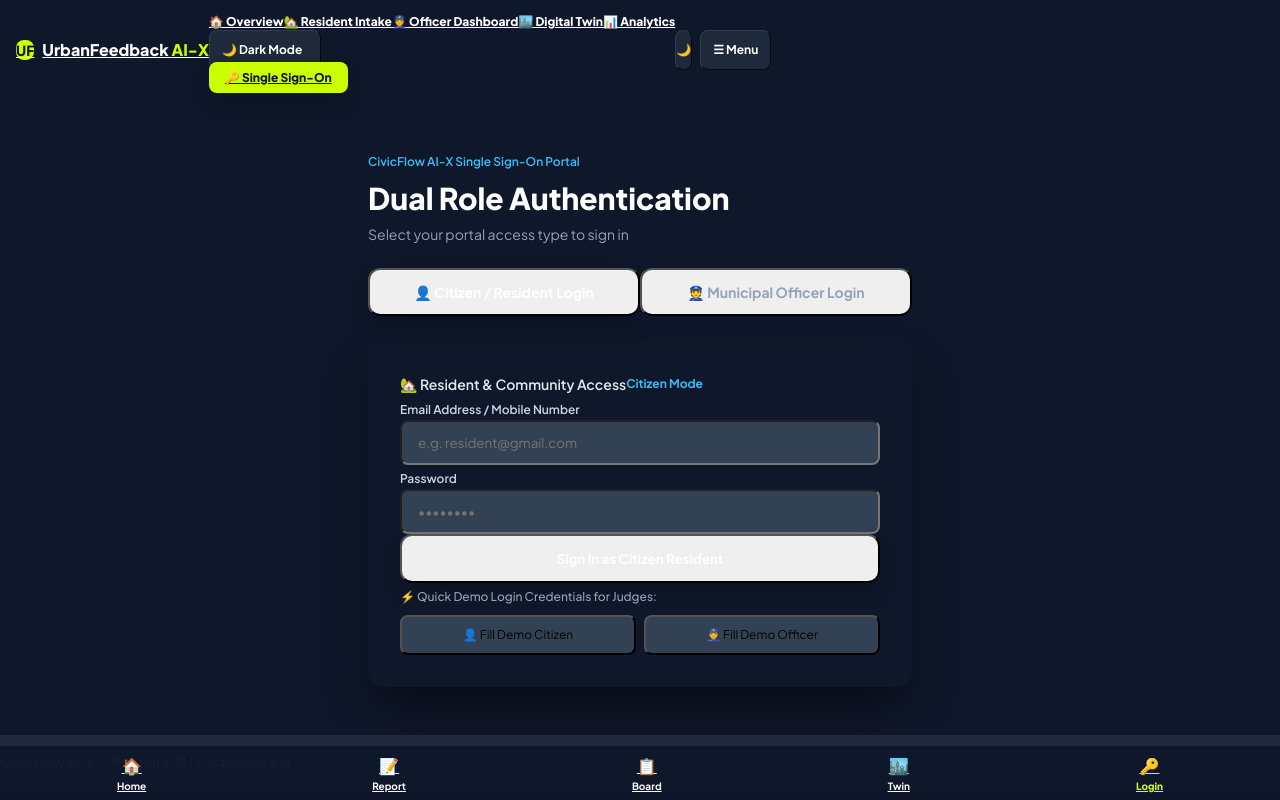
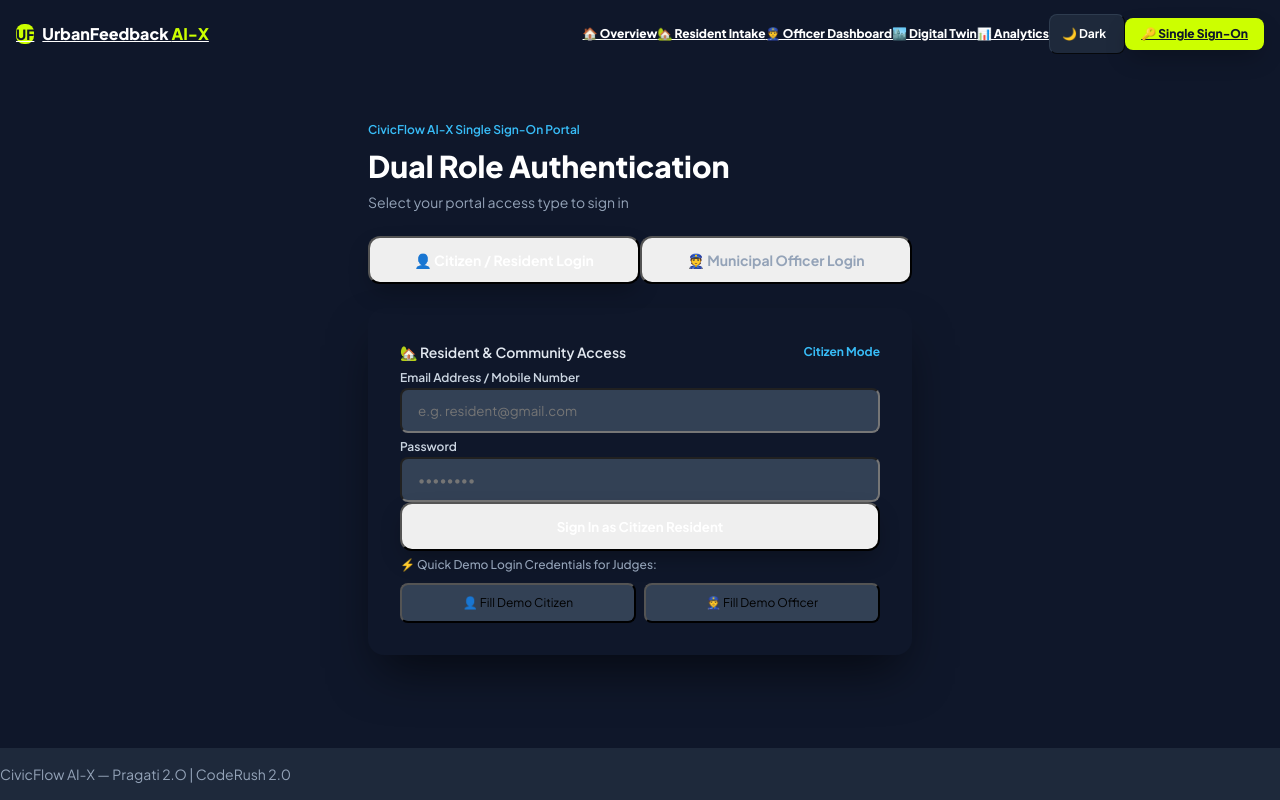
Before and after one commit to Yash-k10/complaint_box, a React (Vite) app in the folder client/: page /login in a window 1280 px wide. Built offline with nearby package versions, Linux system fonts and the light colour scheme.

Commit message:
enforce explicit navbar-desktop and navbar-mobile-toggle media queries to fix navbar overlap

```diff
--- a/client/src/components/Navbar.jsx
+++ b/client/src/components/Navbar.jsx
@@ -29,35 +29,35 @@ export default function Navbar() {
           </span>
         </Link>
 
-        {/* Desktop Navigation Links (Large Viewports >= 1024px) */}
-        <div className="hidden lg:flex items-center gap-6 text-xs font-extrabold shrink-0">
+        {/* Desktop Navigation Links (Only visible > 991px via .navbar-desktop) */}
+        <div className="navbar-desktop items-center gap-5 text-xs font-extrabold shrink-0">
           <Link
             to="/"
-            className={`transition px-2 py-1 rounded ${isActive('/') ? 'text-lime-accent bg-slate-800' : 'text-white hover:text-lime-accent'}`}
+            className={`transition px-2.5 py-1.5 rounded-lg ${isActive('/') ? 'text-lime-accent bg-slate-800' : 'text-white hover:text-lime-accent'}`}
           >
             🏠 Overview
           </Link>
           <Link
             to="/citizen"
-            className={`transition px-2 py-1 rounded ${isActive('/citizen') ? 'text-lime-accent bg-slate-800' : 'text-white hover:text-lime-accent'}`}
+            className={`transition px-2.5 py-1.5 rounded-lg ${isActive('/citizen') ? 'text-lime-accent bg-slate-800' : 'text-white hover:text-lime-accent'}`}
           >
             🏡 Resident Intake
           </Link>
           <Link
             to="/officer"
-            className={`transition px-2 py-1 rounded ${isActive('/officer') ? 'text-lime-accent bg-slate-800' : 'text-white hover:text-lime-accent'}`}
+            className={`transition px-2.5 py-1.5 rounded-lg ${isActive('/officer') ? 'text-lime-accent bg-slate-800' : 'text-white hover:text-lime-accent'}`}
           >
             👮 Officer Dashboard
           </Link>
           <Link
             to="/digital-twin"
-            className={`transition px-2 py-1 rounded ${isActive('/digital-twin') ? 'text-lime-accent bg-slate-800' : 'text-white hover:text-lime-accent'}`}
+            className={`transition px-2.5 py-1.5 rounded-lg ${isActive('/digital-twin') ? 'text-lime-accent bg-slate-800' : 'text-white hover:text-lime-accent'}`}
           >
             🏙️ Digital Twin
           </Link>
           <Link
             to="/analytics"
-            className={`transition px-2 py-1 rounded ${isActive('/analytics') ? 'text-lime-accent bg-slate-800' : 'text-white hover:text-lime-accent'}`}
+            className={`transition px-2.5 py-1.5 rounded-lg ${isActive('/analytics') ? 'text-lime-accent bg-slate-800' : 'text-white hover:text-lime-accent'}`}
           >
             📊 Analytics
           </Link>
@@ -69,7 +69,7 @@ export default function Navbar() {
             className="bg-slate-800 border border-slate-700 text-white px-3 py-1.5 rounded-lg font-bold text-xs flex items-center gap-1.5 hover:border-lime-accent transition shadow"
             title="Toggle Light / Dark Mode"
           >
-            <span>{isLightMode ? '☀️ Light Mode' : '🌙 Dark Mode'}</span>
+            <span>{isLightMode ? '☀️ Light' : '🌙 Dark'}</span>
             <span className={`w-7 h-4 rounded-full p-0.5 flex items-center transition ${isLightMode ? 'bg-amber-400 justify-end' : 'bg-slate-600 justify-start'}`}>
               <span className="w-3 h-3 rounded-full bg-slate-900 block" />
             </span>
@@ -77,14 +77,14 @@ export default function Navbar() {
 
           <Link
             to="/login"
-            className="bg-lime-accent hover:opacity-90 text-slate-900 px-4 py-2 rounded-lg font-black transition shadow-lg"
+            className="bg-lime-accent hover:opacity-90 text-slate-900 px-4 py-2 rounded-lg font-black transition shadow-lg shrink-0"
           >
             🔑 Single Sign-On
           </Link>
         </div>
 
-        {/* Mobile & Tablet Toggle Button (< 1024px) */}
-        <div className="lg:hidden flex items-center gap-2">
+        {/* Mobile & Tablet Toggle Button (Only visible <= 991px via .navbar-mobile-toggle) */}
+        <div className="navbar-mobile-toggle items-center gap-2">
           <button
             type="button"
             onClick={() => setIsLightMode(!isLightMode)}
@@ -104,7 +104,7 @@ export default function Navbar() {
 
       {/* Mobile Drawer Menu (Toggled on Mobile/Tablet) */}
       {mobileMenuOpen && (
-        <div className="lg:hidden bg-slate-900 border-b border-slate-800 p-5 space-y-3 font-bold text-sm">
+        <div className="navbar-mobile-toggle flex-col bg-slate-900 border-b border-slate-800 p-5 space-y-3 font-bold text-sm">
           <Link
             to="/"
             onClick={() => setMobileMenuOpen(false)}
@@ -150,8 +150,8 @@ export default function Navbar() {
         </div>
       )}
 
-      {/* Mobile Bottom Thumb Navigation Bar (< 1024px) */}
-      <div className="lg:hidden fixed bottom-0 left-0 right-0 bg-slate-900/95 backdrop-blur-lg border-t border-slate-800 z-50 flex justify-around items-center py-2 px-1 text-[10px] font-bold">
+      {/* Mobile Bottom Thumb Navigation Bar */}
+      <div className="mobile-bottom-nav fixed bottom-0 left-0 right-0 bg-slate-900/95 backdrop-blur-lg border-t border-slate-800 z-50 justify-around items-center py-2 px-1 text-[10px] font-bold">
         <Link
           to="/"
           className={`flex flex-col items-center gap-0.5 ${isActive('/') ? 'text-lime-accent font-black' : 'text-white'}`}
--- a/client/src/index.css
+++ b/client/src/index.css
@@ -20,6 +20,11 @@ body {
 body.light-theme {
   background-color: #f1f5f9;
   color: #0f172a;
+}
+
+body.light-theme nav {
+  background-color: #ffffff !important;
+  border-color: #cbd5e1 !important;
 }
 
 body.light-theme .bg-slate-900 {
@@ -58,8 +63,27 @@ body.light-theme .bg-lime-accent {
   color: #ffffff !important;
 }
 
-/* Mobile viewport bottom padding adjustment for sticky bottom thumb bar */
-@media (max-width: 768px) {
+/* Clear Responsive Navbar Rules (No overlapping) */
+@media (min-width: 992px) {
+  .navbar-mobile-toggle,
+  .mobile-bottom-nav {
+    display: none !important;
+  }
+  .navbar-desktop {
+    display: flex !important;
+  }
+}
+
+@media (max-width: 991px) {
+  .navbar-desktop {
+    display: none !important;
+  }
+  .navbar-mobile-toggle {
+    display: flex !important;
+  }
+  .mobile-bottom-nav {
+    display: flex !important;
+  }
   body {
     padding-bottom: 4rem;
   }
@@ -86,7 +110,7 @@ body.light-theme .bg-lime-accent {
 .flex-wrap { flex-wrap: wrap; }
 .items-center { align-items: center; }
 .items-start { align-items: flex-start; }
-.justify-between { justify-between: space-between; }
+.justify-between { justify-content: space-between; }
 .justify-center { justify-content: center; }
 .justify-around { justify-content: space-around; }
 .grid { display: grid; }
@@ -97,15 +121,12 @@ body.light-theme .bg-lime-accent {
 
 @media (max-width: 768px) {
   .grid-cols-2, .grid-cols-3, .grid-cols-4 { grid-template-columns: repeat(1, minmax(0, 1fr)); }
-  .hidden { display: none !important; }
 }
 
 @media (min-width: 769px) {
-  .md\:hidden { display: none !important; }
-  .md\:flex { display: flex !important; }
-  .md\:grid-cols-2 { grid-template-columns: repeat(2, minmax(0, 1fr)) !important; }
-  .md\:grid-cols-3 { grid-template-columns: repeat(3, minmax(0, 1fr)) !important; }
-  .md\:grid-cols-4 { grid-template-columns: repeat(4, minmax(0, 1fr)) !important; }
+  .md\:grid-cols-2 { grid-template-columns: repeat(2, minmax(0, 1fr)); }
+  .md\:grid-cols-3 { grid-template-columns: repeat(3, minmax(0, 1fr)); }
+  .md\:grid-cols-4 { grid-template-columns: repeat(4, minmax(0, 1fr)); }
 }
 
 .gap-0\.5 { gap: 0.125rem; }
@@ -156,7 +177,6 @@ body.light-theme .bg-lime-accent {
 
 /* Colors & Styling */
 .bg-slate-900 { background-color: #0f172a; }
-.bg-slate-900\/95 { background-color: rgba(15, 23, 42, 0.95); }
 .bg-slate-800 { background-color: #1e293b; }
 .bg-slate-700 { background-color: #334155; }
 .bg-slate-600 { background-color: #475569; }
@@ -207,7 +227,7 @@ body.light-theme .bg-lime-accent {
 .shadow-lg { box-shadow: 0 10px 25px -5px rgba(0,0,0,0.3); }
 .shadow-2xl { box-shadow: 0 25px 50px -12px rgba(0,0,0,0.6); }
 
-.cursor-pointer { cursor: cursor; }
+.cursor-pointer { cursor: pointer; }
 .w-full { width: 100%; }
 .h-full { height: 100%; }
 
```
